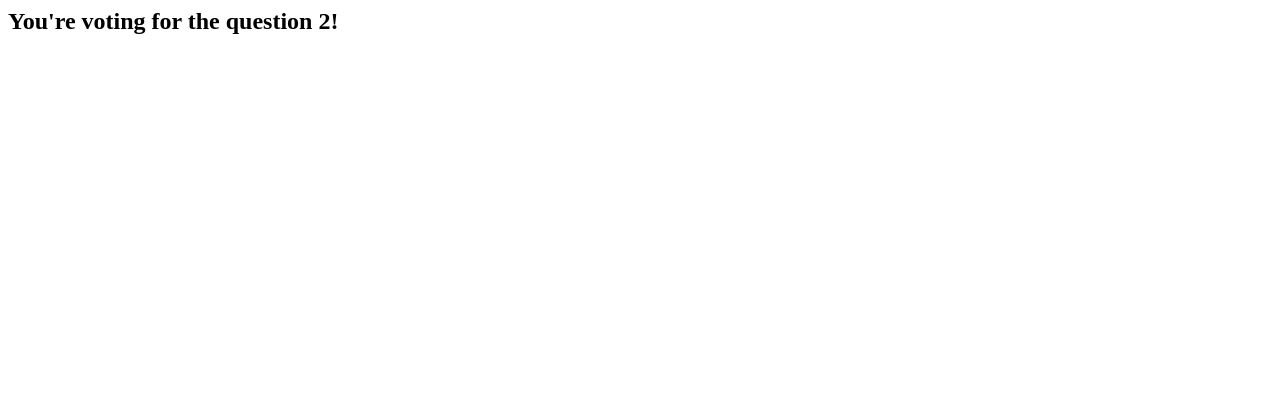
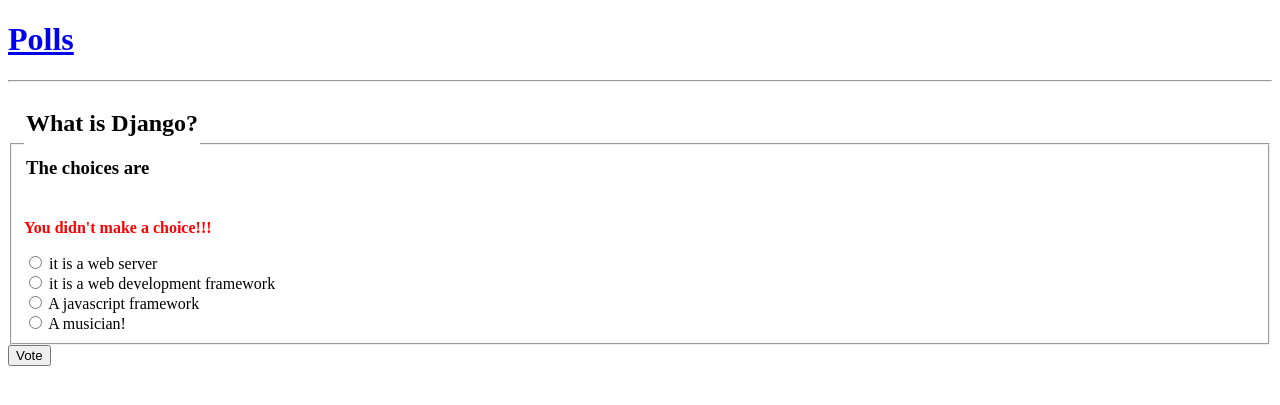
Before and after one commit to daveeth/official_polls_tut_app, a Django app: page /polls/2/vote/ in a window 1280 px wide. Shown: the top 405 px of the page. Run offline with Django 4.2, Linux system fonts and the light colour scheme; data comes from the database, SQL or seed files in the repository; both versions use the stored data as it was after the commit.

Commit message:
Added forms and generic views

```diff
--- /dev/null
+++ b/polls/templates/polls/base.html
@@ -0,0 +1,20 @@
+<!DOCTYPE html>
+<html>
+<head>
+	<meta charset="utf-8">
+	<meta name="viewport" content="width=device-width, initial-scale=1">
+	<title>
+		Polls App -
+		{% block title %}
+		{% endblock title %}
+	</title>
+</head>
+<body>
+	<h1><a href="{% url 'home' %}">Polls</a></h1>
+	<hr>
+	{% block body %}
+
+	{% endblock body %}
+
+</body>
+</html>
--- a/polls/templates/polls/detail.html
+++ b/polls/templates/polls/detail.html
@@ -1,22 +1,29 @@
-<!DOCTYPE html>
-<html>
-<head>
-	<meta charset="utf-8">
-	<meta name="viewport" content="width=device-width, initial-scale=1">
-	<title>Poll App - question-{{question.id}}</title>
-</head>
-<body>
+{% extends 'polls/base.html' %}
 
-	<h1>Question</h1>
-	<h2>{{question.question_text}}</h2>
-	<h3>The choices are</h3>
-	{% for ch in question.choice_set.all %}
+{% block title %}
+	{{question.question_text}}
+{% endblock title %}
 
-		<ul>
-			<li>{{ch.choice_text}}</li>
-		</ul>
+{% block body %}
 
-	{% endfor %}
+	<form action="{% url 'vote' question.id%}" method="POST">
+		{% csrf_token %}
+		<fieldset>
+			<legend>
+				<h2>{{question.question_text}}</h2>
+				<h3>The choices are</h3>
+			</legend>
+			{% if error_msg %}
+				<p style="color:red"><strong>{{error_msg}}</strong></p>
+			{% endif %}
 
-</body>
-</html>
+			{% for ch in question.choice_set.all %}
+				<input type="radio" name="choice"
+						id="choice-{{forloop.counter}}" value="{{ch.id}}">
+				<label for="choice-{{forloop.counter}}" >{{ch.choice_text}}</label><br>
+			{% endfor %}
+		</fieldset>
+		<input type="submit" name="btn_submit_vote" value="Vote">
+	</form>
+
+{% endblock body %}
--- a/polls/urls.py
+++ b/polls/urls.py
@@ -1,10 +1,12 @@
 from django.urls import path
-from .views import homepage,detail,results,vote
+from .views import (homepage,detail,
+	results,vote, HomeView, DetailView, ResultsView)
+
 
 urlpatterns = [
 	path('', homepage, name="home"),
-	path('polls/', homepage, name="home"),
-	path('polls/<int:question_id>', detail, name="detail"),
-	path('polls/<int:question_id>/results/', results, name="results"),
+	path('polls/', HomeView.as_view(), name="index"),
+	path('polls/<int:pk>/', DetailView.as_view(), name="detail"),
+	path('polls/<int:pk>/results/', ResultsView.as_view(), name="results"),
 	path('polls/<int:question_id>/vote/', vote, name="vote"),
 ]
--- a/polls/views.py
+++ b/polls/views.py
@@ -1,6 +1,8 @@
 from django.shortcuts import render, get_object_or_404
-from django.http import Http404, HttpResponse
-from .models import Question as Q
+from django.http import Http404, HttpResponse, HttpResponseRedirect
+from django.urls import reverse
+from django.views import generic
+from .models import Question as Q, Choice
 
 # Create your views here.
 
@@ -20,7 +22,43 @@
 	return render(request, "polls/detail.html", {'question':question})
 
 def results(request, question_id):
-	return HttpResponse(f"<h2>You're looking at the results of {question_id}</h2>")
+	question = Q.objects.get(id=question_id)
+	return render(request, "polls/results.html", {'question':question})
 
 def vote(request, question_id):
-	return HttpResponse(f"<h2>You're voting for the question {question_id}!</h2>")
+	question = get_object_or_404(Q, id=question_id)
+	try:
+		choice = question.choice_set.get(id=request.POST['choice'])
+	except (KeyError, Choice.DoesNotExist):
+		return render(request, "polls/detail.html", {
+				'question':question,
+				'error_msg':"You didn't make a choice!!!"
+			})
+
+	else:
+		choice.votes += 1
+		choice.save()
+		return HttpResponseRedirect(reverse("results", args=[question.id,]))
+
+
+"""
+Class based views to achieve the same functionalities
+"""
+
+class HomeView(generic.ListView):
+	template_name="polls/home.html"
+	context_object_name='questions'
+
+	def get_queryset(self):
+		"""Return all Question objects"""
+		return Q.objects.order_by("-pub_date")
+
+class DetailView(generic.DetailView):
+	model = Q
+	context_object_name = 'question'
+	template_name = "polls/detail.html"
+
+class ResultsView(generic.DetailView):
+	model = Q
+	context_object_name = 'question'
+	template_name = "polls/results.html"
```
Also changed, not shown: polls/templates/polls/home.html (+10 -12 lines), polls/templates/polls/results.html (added, +19 -0 lines), db.sqlite3.
